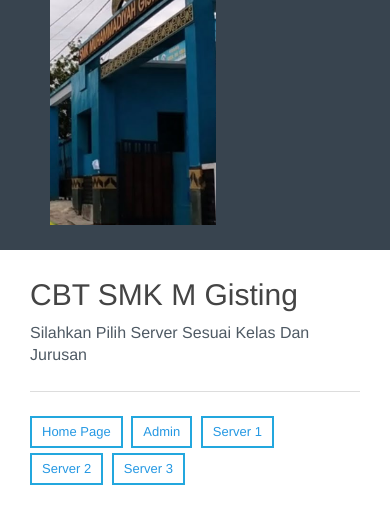
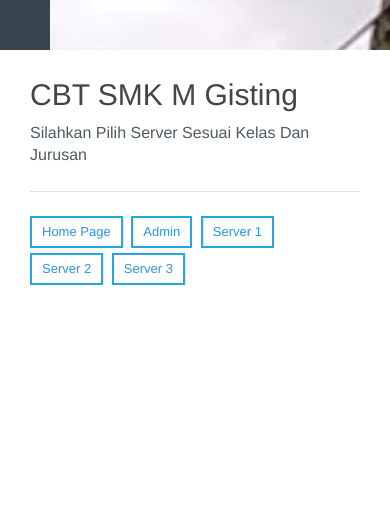
Before and after one commit to smkmgisting/smkmgisting, a plain HTML site: page index.html in a window 390 px wide. Drawn offline with Linux system fonts and the light colour scheme.

Commit message:
Update styles.css

```diff
--- a/styles.css
+++ b/styles.css
@@ -114,10 +114,10 @@ hr {
         flex-direction: column;
     }
     .page:before {
-        -ms-flex-preferred-size: 250px;
-        flex-basis: 250px;
+        -ms-flex-preferred-size: 50px;
+        flex-basis: 50px;
         background-position: 5rem -4.8rem;
-        background-size: 166px auto;
+        background-size: 766px auto;
     }
     .main {  /* for IE 11 */
         min-height: 0;
```
